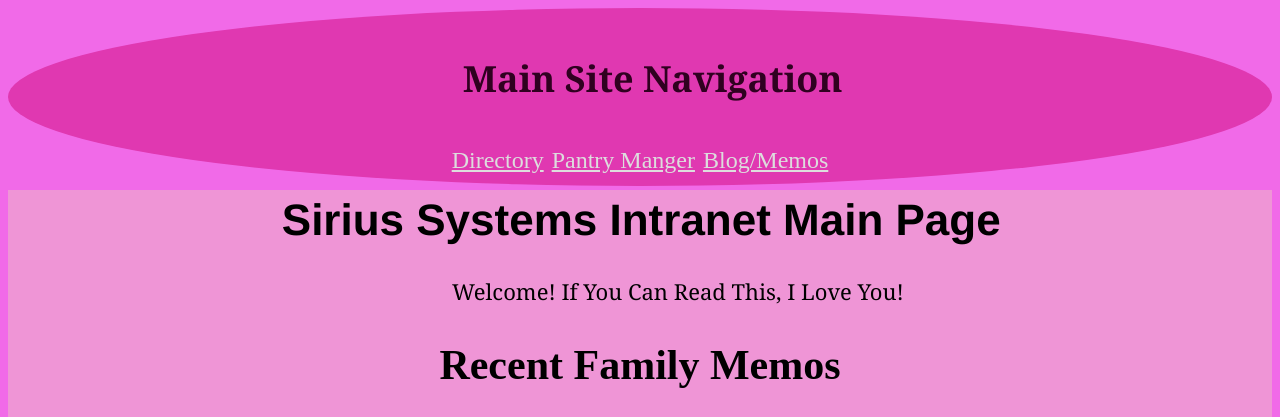
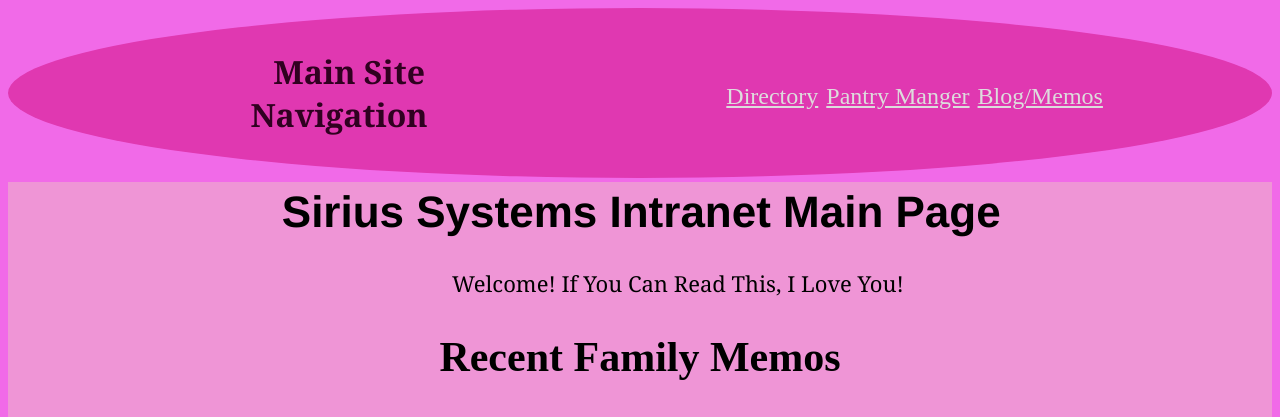
Before and after one commit to poisonpsychicghost-hue/Sirius_Intranet_System, a Node server app: template views/sirius-main.ejs in a window 1280 px wide. Shown: the top 417 px of the page. Run offline with Node 20, Linux system fonts and the light colour scheme; the template is opened without the code that fills it, so the values that code supplies are empty.

Commit message:
More CSS changes, dialed in padding and spacing on NavBar links

```diff
--- a/css/styles.css
+++ b/css/styles.css
@@ -23,13 +23,18 @@
     color: #DDDDDD;
     text-align: center;
     font-size: 32px;
-    word-spacing: 25%;
+    word-spacing: -15%;
     border-bottom: #ac2a87;
     border-radius: 66%;
     border-width: 35pt;
     padding-bottom: 10px;
     padding-top: 10px;
+    padding-left: 5%;
+    padding-right: 5%;
     margin-bottom: -2%;
+    display: flex;
+    justify-content: space-around;
+    align-items: center;
 }
 footer {
     background-color: #71315f;
@@ -66,7 +71,7 @@
 }
 
 #navTitle {
-    font-size: 36px;
+    font-size: 32px;
     transform: translateY(-02%);
     transform: translateX(-2%);
     color: #300120;
@@ -91,3 +96,7 @@
     background-color: #71315f;
     color: #FFFFFF
 }
+#mainPageNav {
+   text-align: left;
+   transform: translateX(-23%);
+}
```
